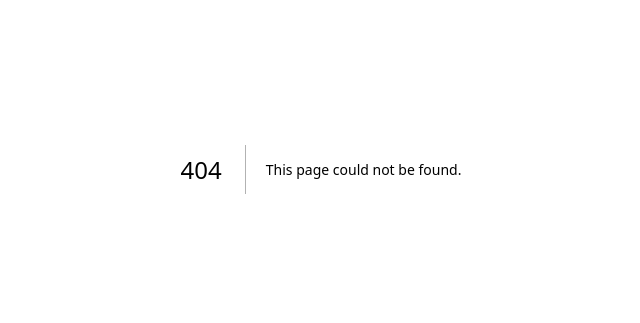
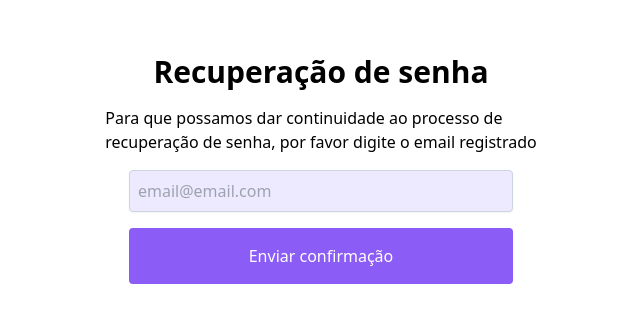
Before and after one commit to lenonlnc/classroom-app, a Next.js app: page /password-recover in a window 1280 px wide. Before the commit this address had no page. Shown: the part 231-554 px from the top of the page, without its empty margins (319-959 px from the left). Built offline with nearby package versions, Linux system fonts and the light colour scheme.

Commit message:
[WIP]-[ADD]: paginas de recuperação de senha adicionadas

```diff
--- a/src/app/class-details/[id]/page.js
+++ b/src/app/class-details/[id]/page.js
@@ -3,10 +3,12 @@ import Navbar from '@/components/navbar'
 import { classes } from '../../../data/classes'
 import Image from 'next/image'
 import { useState } from 'react'
+import { useRouter } from 'next/navigation'
 export default function Details({ params }) {
     params: {
         id: Number
     }
+    const router = useRouter()
 
     const [favorite, setFavorite] = useState(false)
     function setAsFavorite() {
@@ -15,14 +17,20 @@ export default function Details({ params }) {
 
     let selectedLesson = classes.find((c) => c.id == params.id)
 
+    function returnToPrevious() {
+        router.push('/classes')
+    }
     return (
         <div className="flex flex-col">
             {/* navbar */}
             <Navbar />
             {/* conteúdo */}
             <div className="flex flex-col gap-10">
-                <div className=" bg-gradient-to-r w-full h-96 from-violet-500 to-fuchsia-500 p-10 flex ">
-                    <div className="flex gap-4 flex-col flex-1 ">
+                <div className=" bg-gradient-to-r w-full gap-4 h-96 from-violet-500 to-fuchsia-500 p-10 flex ">
+                    <div className="cursor-pointer" onClick={returnToPrevious}>
+                        <i className="text-3xl  hover:text-fuchsia-500 transition duration-150s ease-in fa-solid pb-40 fa-chevron-left text-white" />
+                    </div>
+                    <div className="flex gap-4 flex-col pt-48 flex-1 ">
                         <p className="text-white font-semibold text-7xl">{selectedLesson.name}</p>
                         <p className="text-zinc-200 pl-2 ">Descrição: {selectedLesson.description}</p>
                     </div>
@@ -50,9 +58,7 @@ export default function Details({ params }) {
                             <span className="text-2xl">{selectedLesson.dificulty_level}</span>
                         </div>
                     </div>
-                    {/* <div className="bg-black flex items-center justify-center " style={{ width: 1000 + 'px', height: 600 + 'px' }}>
-                        <i className="fa-solid fa-play text-white font-semibold text-7xl"></i>
-                    </div> */}
+
                     <div className="flex flex-col gap-6">
                         <p className="text-3xl font-semibold">Avaliações</p>
 
--- a/src/app/classes/page.js
+++ b/src/app/classes/page.js
@@ -1,6 +1,6 @@
 'use client'
 import Card from '@/components/genericCard'
-import Filter, { handleCategory } from '@/components/genericFilter'
+import Filter from '@/components/genericFilter'
 import Navbar from '@/components/navbar'
 import { classes } from '../../data/classes'
 import { useContext, useState } from 'react'
@@ -21,7 +21,7 @@ export default function () {
     })
 
     return (
-        <div className="flex flex-col">
+        <div className="flex flex-col  mx-auto">
             {/* navbar */}
             <Navbar user={user} />
             {/* conteúdo */}
@@ -33,15 +33,15 @@ export default function () {
                 <hr className="bg-zinc-200 h-0 w-full" />
 
                 {classes && (
-                    <div className=" w-max grid grid-cols-5 gap-6">
+                    <div className="w-max grid grid-cols-5  min-h-screen  gap-6">
                         {activeFilter
                             ? classes.map((lesson) => {
-                                  if (lesson.category == filter) {
-                                      return <Card lesson={lesson} />
+                                  if (lesson.category == filter || lesson.dificulty_level == filter) {
+                                      return <Card key={lesson.id} lesson={lesson} />
                                   }
                               })
                             : classes.map((lesson) => {
-                                  return <Card lesson={lesson} />
+                                  return <Card key={lesson.id} lesson={lesson} />
                               })}
                     </div>
                 )}
--- a/src/app/page.js
+++ b/src/app/page.js
@@ -2,8 +2,11 @@
 import { useForm } from 'react-hook-form'
 import { useContext } from 'react'
 import { AuthContext } from '@/contexts/context'
+import { useRouter } from 'next/navigation'
 export default function Home() {
     const { register, handleSubmit } = useForm()
+
+    const router = useRouter()
 
     const { logIn } = useContext(AuthContext)
     async function handleSignIn(data) {
@@ -12,6 +15,10 @@ export default function Home() {
         } catch (e) {
             console.log(`Authenthication error. ERR:${e}`)
         }
+    }
+
+    function redefinePassword() {
+        router.push('/password-recover')
     }
 
     return (
@@ -42,7 +49,9 @@ export default function Home() {
             <div className="cursor-pointer bg-violet-500 text-white p-4 rounded w-96 flex items-center justify-center" onClick={handleSubmit(handleSignIn)}>
                 Login
             </div>
-            <a className="text-violet-400 cursor-pointer hover:text-violet-600">Esqueceu sua senha?</a>
+            <a onClick={redefinePassword} className="text-violet-400 cursor-pointer hover:text-violet-600">
+                Esqueceu sua senha?
+            </a>
         </div>
     )
 }
--- /dev/null
+++ b/src/app/password-recover/page.js
@@ -0,0 +1,40 @@
+'use client'
+import { useForm } from 'react-hook-form'
+
+import { useRouter } from 'next/navigation'
+export default function PasswordRecover() {
+    const { register, handleSubmit } = useForm()
+
+    const router = useRouter()
+
+    function recoveryDone(data) {
+        router.push('/password-recovered')
+    }
+
+    return (
+        <div className="h-screen flex items-center flex-col justify-center gap-4 ">
+            <div className="font-semibold text-3xl">
+                <h1>Recuperação de senha</h1>
+            </div>
+            <div className="flex flex-col items-center">
+                <p>
+                    Para que possamos dar continuidade ao processo de <br /> recuperação de senha, por favor digite o email registrado
+                </p>
+            </div>
+            <div className="flex flex-col items-center gap-2">
+                <div>
+                    <input
+                        {...register('email')}
+                        type="text"
+                        name="email"
+                        placeholder="email@email.com"
+                        className="p-2 w-96 bg-violet-100 border shadow-sm rounded border-slate-300 focus:outline-none focus:border-violet-500 focus:ring-violet-500"
+                    ></input>
+                </div>
+            </div>
+            <div onClick={handleSubmit(recoveryDone)} className="cursor-pointer bg-violet-500 text-white p-4 rounded w-96 flex items-center justify-center">
+                Enviar confirmação
+            </div>
+        </div>
+    )
+}
--- /dev/null
+++ b/src/app/password-recovered/page.js
@@ -0,0 +1,9 @@
+export default function PasswordRecovered() {
+    return (
+        <div className="h-screen flex items-center flex-col justify-center gap-4 ">
+            <p className="text-5xl font-semibold text-indigo-950">Formulário enviado com sucesso!</p>
+            <img className="w-60 h-60" src="/done.jpeg"></img>
+            <p>Foram enviadas instruções para a recuperação de email para o seu email.</p>
+        </div>
+    )
+}
--- a/src/components/genericCard.js
+++ b/src/components/genericCard.js
@@ -11,7 +11,7 @@ export default function Card({ lesson }) {
     return (
         <div
             onClick={() => goToLesson(lesson.id)}
-            className="flex flex-col gap-4 shadow-md p-6 group bg-white hover:bg-violet-50 cursor-pointer transition ease-in duration-150s "
+            className="flex  flex-col gap-4 shadow-md p-6 group bg-white hover:bg-violet-50 cursor-pointer transition ease-in duration-150s "
         >
             {/* image */}
             <Image className="rounded" src={lesson.image} width={384} height={150} alt="Couse image" />
--- a/src/components/genericFilter.js
+++ b/src/components/genericFilter.js
@@ -37,7 +37,6 @@ export default function Filter() {
                         </option>
                     ))}
             </select>
-            <div className="bg-violet-500 hover:bg-violet-700 transition duration-150s ease-in rounded p-4 text-white">Resetar filtros</div>
         </div>
     )
 }
--- a/src/components/navbar.js
+++ b/src/components/navbar.js
@@ -1,27 +1,8 @@
-import { useEffect, useState } from 'react'
-
 export default function Navbar(user) {
-    // useEffect(() => {
-    //     if (loggedIn) {
-    //         localStorage.clear()
-    //     }
-    // })
-
-    // const [loggedIn, logoutUser] = useState(true)
-
-    // function logout() {
-    //     logoutUser(false)
-    // }
     return (
-        <div className="bg-violet-500 p-6 w-full m-0 flex items-center gap-6 px-44 justify-end">
+        <div className="bg-violet-500 p-6 min-w-full w-full m-0 flex items-center gap-6 px-44 justify-end">
             <div className="flex items-center gap-4">
-                <img className="rounded-full h-10 w-10" src={user.avatar_url} alt="" />
-                <div className="cursor-pointer">
-                    <p className="text-white">Sair</p>
-                </div>
-                {/* <div className="bg-violet-900 py-1 cursor-pointer rounded-full w-10 h-10 flex-items-center flex justify-center">
-                    <p className="text-white font-bold text-xl">L</p>
-                </div> */}
+                <img className="rounded-full h-10 w-10" src="/PFP.png" alt="" />
             </div>
         </div>
     )
--- a/src/services/auth.js
+++ b/src/services/auth.js
@@ -16,8 +16,7 @@ export async function recoverUserData() {
     return {
         user: {
             name: 'Lenon Lencina',
-            email: 'lenonlara1@gmail.com',
-            avatar_url: 'https://github.com/lenonlnc.png'
+            email: 'lenonlara1@gmail.com'
         }
     }
 }
```
Also changed, not shown: src/data/classes.js (+4 -4 lines), public/PFP.png (added), public/done.jpeg (added).
